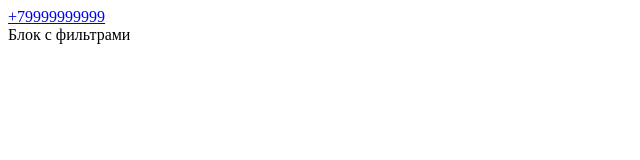
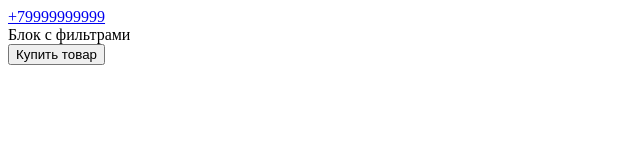
Before and after one commit to Den207891989/new-progect, a plain HTML site: page index.html in a window 1280 px wide. Shown: the whole page, without its empty margins (0-640 px from the left). Drawn offline with Linux system fonts and the light colour scheme.

Commit message:
'button_buy_added'

```diff
--- a/index.html
+++ b/index.html
@@ -11,5 +11,6 @@
         <a href="tel:+79999999999">+79999999999</a>
     </div>
     <div>Блок с фильтрами</div>
+    <button>Купить товар</button>
 </body>
 </html>
```
